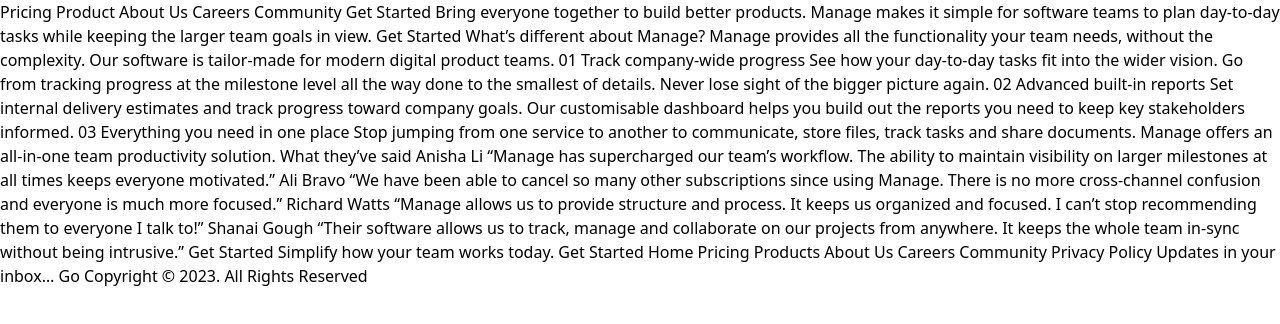
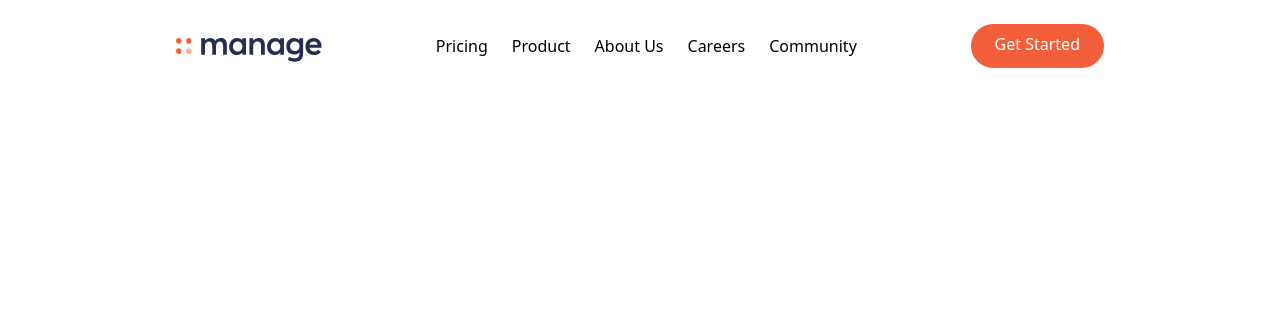
Before and after one commit to imkevinchu/tailwind-practice-landing, a website: page index.html in a window 1280 px wide. Drawn offline with Linux system fonts and the light colour scheme.

Commit message:
markup and style navbar

```diff
--- a/index.html
+++ b/index.html
@@ -1,96 +1,43 @@
 <!DOCTYPE html>
 <html lang="en">
-<head>
-  <meta charset="UTF-8">
-  <meta name="viewport" content="width=device-width, initial-scale=1.0"> <!-- displays site properly based on user's device -->
-  <link rel="stylesheet" href="./dist/main.css" />
-  <link rel="icon" type="image/png" sizes="32x32" href="./src/img/favicon-32x32.png">
+  <head>
+    <meta charset="UTF-8" />
+    <meta name="viewport" content="width=device-width, initial-scale=1.0" />
+    <!-- displays site properly based on user's device -->
+    <link rel="stylesheet" href="./dist/main.css" />
+    <link
+      rel="icon"
+      type="image/png"
+      sizes="32x32"
+      href="./src/img/favicon-32x32.png"
+    />
 
-  <title>Frontend Mentor | Manage landing page</title>
-
-  <!-- Feel free to remove these styles or customise in your own stylesheet 👍 -->
-  <style>
-    .attribution { font-size: 11px; text-align: center; }
-    .attribution a { color: hsl(228, 45%, 44%); }
-  </style>
-</head>
-<body>
-
-  Pricing
-  Product
-  About Us
-  Careers
-  Community
-
-  Get Started
-
-  Bring everyone together to build better products.
-
-  Manage makes it simple for software teams to plan day-to-day
-  tasks while keeping the larger team goals in view.
-
-  Get Started
-
-  What’s different about Manage?
-
-  Manage provides all the functionality your team needs, without
-  the complexity. Our software is tailor-made for modern digital
-  product teams.
-
-  01
-  Track company-wide progress
-  See how your day-to-day tasks fit into the wider vision. Go from
-  tracking progress at the milestone level all the way done to the
-  smallest of details. Never lose sight of the bigger picture again.
-
-  02
-  Advanced built-in reports
-  Set internal delivery estimates and track progress toward company
-  goals. Our customisable dashboard helps you build out the reports
-  you need to keep key stakeholders informed.
-
-  03
-  Everything you need in one place
-  Stop jumping from one service to another to communicate, store files,
-  track tasks and share documents. Manage offers an all-in-one team
-  productivity solution.
-
-  What they’ve said
-
-  Anisha Li
-  “Manage has supercharged our team’s workflow. The ability to maintain
-  visibility on larger milestones at all times keeps everyone motivated.”
-
-  Ali Bravo
-  “We have been able to cancel so many other subscriptions since using
-  Manage. There is no more cross-channel confusion and everyone is much
-  more focused.”
-
-  Richard Watts
-  “Manage allows us to provide structure and process. It keeps us organized
-  and focused. I can’t stop recommending them to everyone I talk to!”
-
-  Shanai Gough
-  “Their software allows us to track, manage and collaborate on our projects
-  from anywhere. It keeps the whole team in-sync without being intrusive.”
-
-  Get Started
-
-  Simplify how your team works today.
-  Get Started
-
-  Home
-  Pricing
-  Products
-  About Us
-  Careers
-  Community
-  Privacy Policy
-
-  Updates in your inbox…
-  Go
-
-  Copyright &copy; 2023. All Rights Reserved
-
-</body>
+    <title>Manage landing page</title>
+  </head>
+  <body>
+    <!-- Navbar -->
+    <nav class="relative container mx-auto p-6">
+      <!-- Flex container -->
+      <div class="flex items-center justify-between">
+        <!-- Logo -->
+        <div class="pt-2">
+          <img src="./src/img/logo.svg" alt="logo" />
+        </div>
+        <!-- Menu items -->
+        <div class="hidden md:flex space-x-6">
+          <a href="#" class="hover:text-dark:darkGrayishBlue">Pricing</a
+          ><a href="#" class="hover:text-dark:darkGrayishBlue">Product</a
+          ><a href="#" class="hover:text-dark:darkGrayishBlue">About Us</a
+          ><a href="#" class="hover:text-dark:darkGrayishBlue">Careers</a
+          ><a href="#" class="hover:text-dark:darkGrayishBlue">Community</a>
+        </div>
+        <!-- Button -->
+        <a
+          href="#"
+          class="hidden p-3 px-6 pt-2 text-white bg-brightRed rounded-full baseline hover:bg-brightRedLight md:block"
+          >Get Started</a
+        >
+      </div>
+    </nav>
+  </body>
 </html>
```
Also changed, not shown: dist/main.css.
